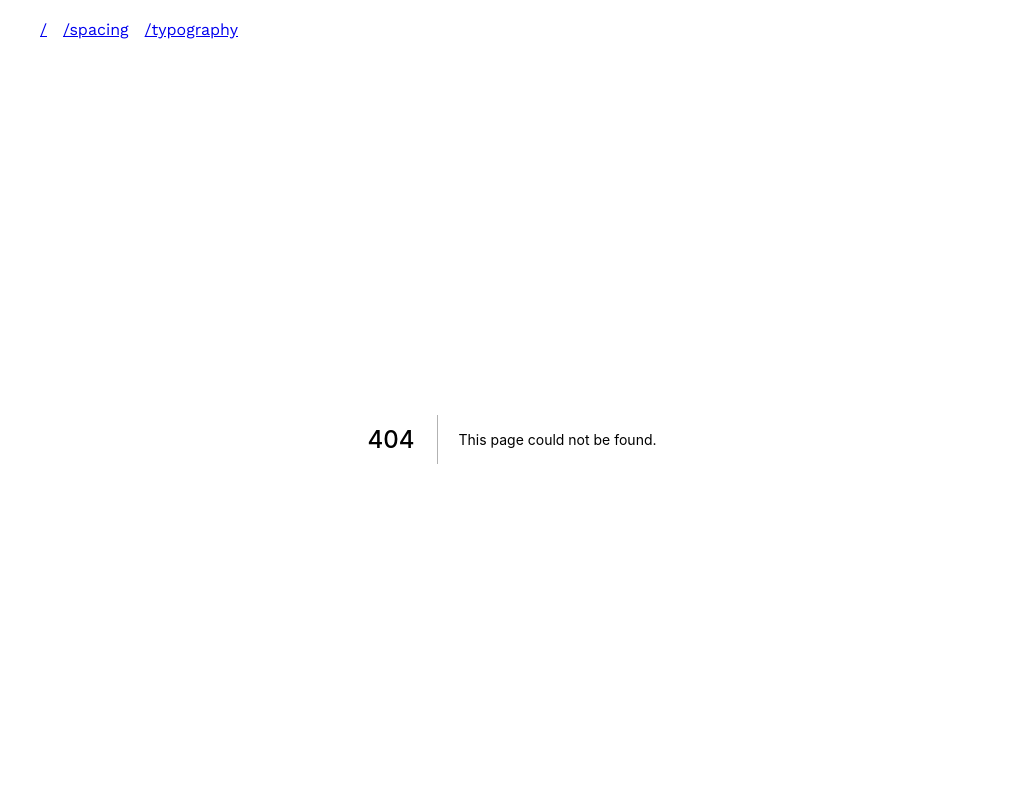
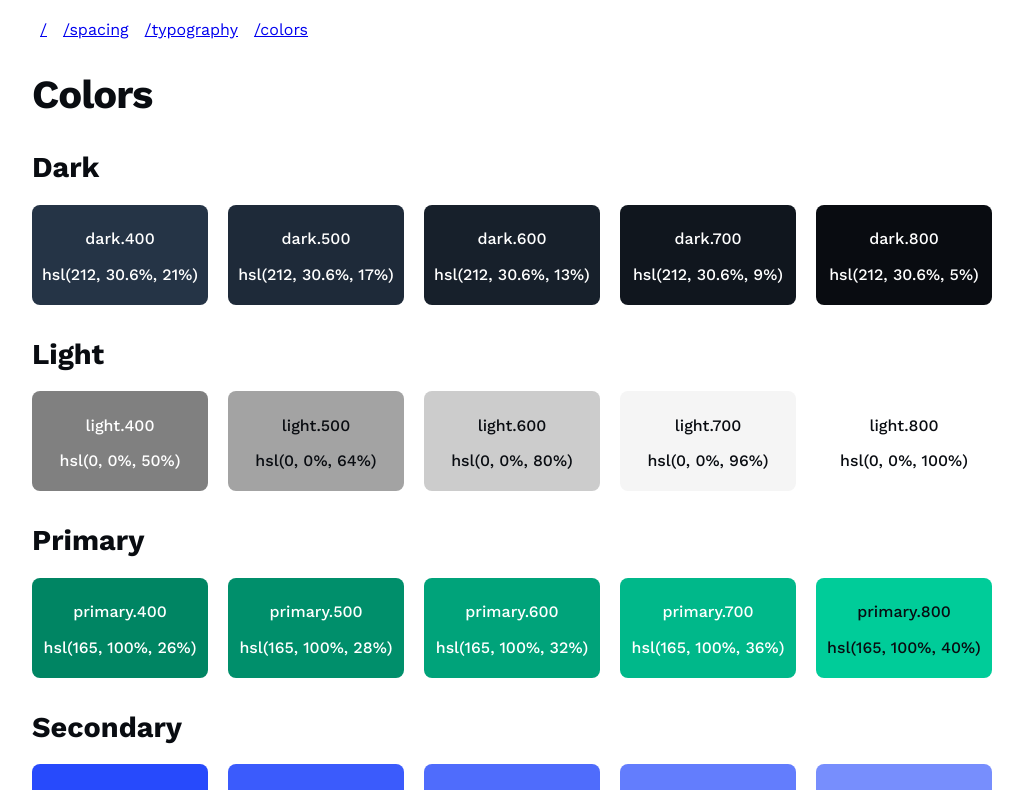
Before and after one commit to jackyef/flair, a Next.js app: page /colors in a window 1280 px wide. Before the commit this address had no page. Shown: the top 790 px of the page, without its empty margins (128-1151 px from the left). Built offline with nearby package versions, Linux system fonts and the light colour scheme.

Commit message:
feat: Add color palettes

```diff
--- a/src/components/GlobalStyles/GlobalStyles.tsx
+++ b/src/components/GlobalStyles/GlobalStyles.tsx
@@ -7,7 +7,7 @@ setup(createElement);
 
 export const GlobalStyles = createGlobalStyles`
   body {
-    background: ${colors.light[800]};
-    color: ${colors.dark[800]};
+    background: ${colors.light[800].color};
+    color: ${colors.dark[800].color};
   }
 `;
--- a/src/components/Layout/Layout.tsx
+++ b/src/components/Layout/Layout.tsx
@@ -26,6 +26,7 @@ export const Layout: React.FC = ({ children }) => {
           <NavItem><Link href="/" passHref><a>/</a></Link></NavItem>
           <NavItem><Link href="/spacing" passHref><a>/spacing</a></Link></NavItem>
           <NavItem><Link href="/typography" passHref><a>/typography</a></Link></NavItem>
+          <NavItem><Link href="/colors" passHref><a>/colors</a></Link></NavItem>
         </NavList>
       </nav>
       {children}
--- /dev/null
+++ b/src/pages/colors.tsx
@@ -0,0 +1,71 @@
+import { H2, H3, P } from '@/components/Typography/Typography';
+import { COLORS_VARIANTS, colors, ColorShadeValue } from '@/theme/colors';
+import { space } from '@/theme/space';
+import { css, styled } from 'goober';
+
+const capitalize = css`
+  text-transform: capitalize;
+`;
+
+const ColorSwatchContainer = styled('div')`
+  display: flex;
+  gap: ${space.lg};
+  flex-wrap: wrap;
+`;
+
+const ColorSquare = styled('div')<{ background: string; color: string }>`
+  width: 176px;
+  height: 100px;
+  border-radius: 8px;
+  padding: ${space['md']};
+  background: ${(props) => props.background};
+  color: ${(props) => props.color};
+  display: flex;
+  flex-direction: column;
+  align-items: center;
+  justify-content: center;
+
+  & > p {
+    font-weight: 500;
+  }
+`;
+
+export default function Colors() {
+  return (
+    <main>
+      <H2>Colors</H2>
+
+      {COLORS_VARIANTS.map((colorName) => {
+        return (
+          <>
+            <H3 key={colorName} className={capitalize}>
+              {colorName}
+            </H3>
+            <ColorSwatchContainer>
+              {((Object.keys(
+                colors[colorName],
+              ) as unknown) as ColorShadeValue).map((shadeStep) => {
+                const colorValue = colors[colorName][shadeStep].color;
+                const textColorValue =
+                  colors[colorName][shadeStep].contrastingColor;
+
+                return (
+                  <ColorSquare
+                    key={colorValue}
+                    background={colorValue}
+                    color={textColorValue}
+                  >
+                    <P>
+                      {colorName}.{shadeStep}
+                    </P>
+                    <P>{colorValue}</P>
+                  </ColorSquare>
+                );
+              })}
+            </ColorSwatchContainer>
+          </>
+        );
+      })}
+    </main>
+  );
+}
--- a/src/theme/colors.ts
+++ b/src/theme/colors.ts
@@ -1,16 +1,183 @@
-export const colors = {
+export const COLORS_VARIANTS = [
+  'dark',
+  'light',
+  'primary',
+  'secondary',
+  'tertiary',
+  'warning',
+  'error',
+] as const;
+
+export type ColorPair = {
+  color: string;
+  contrastingColor: string;
+};
+export type ColorVariant = typeof COLORS_VARIANTS[number];
+export type ColorShade = {
+  400: ColorPair;
+  500: ColorPair;
+  600: ColorPair;
+  700: ColorPair;
+  800: ColorPair;
+};
+export type ColorShadeValue = Array<keyof ColorShade>;
+
+const defaultForegroundColor = 'hsl(212, 30.6%, 5%)';
+const defaultBackgroundColor = 'hsl(0, 0%, 100%)';
+
+export const colors: Record<ColorVariant, ColorShade> = {
   dark: {
-    400: 'hsl(212, 30.6%, 21%)',
-    500: 'hsl(212, 30.6%, 17%)',
-    600: 'hsl(212, 30.6%, 13%)',
-    700: 'hsl(212, 30.6%, 9%)',
-    800: 'hsl(212, 30.6%, 5%)',
+    400: {
+      color: 'hsl(212, 30.6%, 21%)',
+      contrastingColor: defaultBackgroundColor,
+    },
+    500: {
+      color: 'hsl(212, 30.6%, 17%)',
+      contrastingColor: defaultBackgroundColor,
+    },
+    600: {
+      color: 'hsl(212, 30.6%, 13%)',
+      contrastingColor: defaultBackgroundColor,
+    },
+    700: {
+      color: 'hsl(212, 30.6%, 9%)',
+      contrastingColor: defaultBackgroundColor,
+    },
+    800: {
+      color: defaultForegroundColor,
+      contrastingColor: defaultBackgroundColor,
+    },
   },
   light: {
-    400: 'hsl(0, 0%, 50%)',
-    500: 'hsl(0, 0%, 64%)',
-    600: 'hsl(0, 0%, 80%)',
-    700: 'hsl(0, 0%, 96%)',
-    800: 'hsl(0, 0%, 100%)',
-  }
+    400: {
+      color: 'hsl(0, 0%, 50%)',
+      contrastingColor: defaultBackgroundColor,
+    },
+    500: {
+      color: 'hsl(0, 0%, 64%)',
+      contrastingColor: defaultForegroundColor,
+    },
+    600: {
+      color: 'hsl(0, 0%, 80%)',
+      contrastingColor: defaultForegroundColor,
+    },
+    700: {
+      color: 'hsl(0, 0%, 96%)',
+      contrastingColor: defaultForegroundColor,
+    },
+    800: {
+      color: defaultBackgroundColor,
+      contrastingColor: defaultForegroundColor,
+    },
+  },
+  primary: {
+    400: {
+      color: 'hsl(165, 100%, 26%)',
+      contrastingColor: defaultBackgroundColor,
+    },
+    500: {
+      color: 'hsl(165, 100%, 28%)',
+      contrastingColor: defaultBackgroundColor,
+    },
+    600: {
+      color: 'hsl(165, 100%, 32%)',
+      contrastingColor: defaultBackgroundColor,
+    },
+    700: {
+      color: 'hsl(165, 100%, 36%)',
+      contrastingColor: defaultBackgroundColor,
+    },
+    800: {
+      color: 'hsl(165, 100%, 40%)',
+      contrastingColor: defaultForegroundColor,
+    },
+  },
+  secondary: {
+    400: {
+      color: 'hsl(230, 97%, 57%)',
+      contrastingColor: defaultBackgroundColor,
+    },
+    500: {
+      color: 'hsl(230, 97%, 61%)',
+      contrastingColor: defaultBackgroundColor,
+    },
+    600: {
+      color: 'hsl(230, 97%, 65%)',
+      contrastingColor: defaultBackgroundColor,
+    },
+    700: {
+      color: 'hsl(230, 97%, 69%)',
+      contrastingColor: defaultBackgroundColor,
+    },
+    800: {
+      color: 'hsl(230, 97%, 73%)',
+      contrastingColor: defaultBackgroundColor,
+    },
+  },
+  tertiary: {
+    400: {
+      color: 'hsl(233, 22%, 10%)',
+      contrastingColor: defaultBackgroundColor,
+    },
+    500: {
+      color: 'hsl(233, 22%, 15%)',
+      contrastingColor: defaultBackgroundColor,
+    },
+    600: {
+      color: 'hsl(233, 22%, 20%)',
+      contrastingColor: defaultBackgroundColor,
+    },
+    700: {
+      color: 'hsl(233, 22%, 25%)',
+      contrastingColor: defaultBackgroundColor,
+    },
+    800: {
+      color: 'hsl(233, 22%, 30%)',
+      contrastingColor: defaultBackgroundColor,
+    },
+  },
+  warning: {
+    400: {
+      color: 'hsl(51, 100%, 60%)',
+      contrastingColor: defaultForegroundColor,
+    },
+    500: {
+      color: 'hsl(51, 100%, 65%)',
+      contrastingColor: defaultForegroundColor,
+    },
+    600: {
+      color: 'hsl(51, 100%, 70%)',
+      contrastingColor: defaultForegroundColor,
+    },
+    700: {
+      color: 'hsl(51, 100%, 75%)',
+      contrastingColor: defaultForegroundColor,
+    },
+    800: {
+      color: 'hsl(51, 100%, 80%)',
+      contrastingColor: defaultForegroundColor,
+    },
+  },
+  error: {
+    400: {
+      color: 'hsl(353, 86%, 37%)',
+      contrastingColor: defaultBackgroundColor,
+    },
+    500: {
+      color: 'hsl(353, 86%, 42%)',
+      contrastingColor: defaultBackgroundColor,
+    },
+    600: {
+      color: 'hsl(353, 86%, 47%)',
+      contrastingColor: defaultBackgroundColor,
+    },
+    700: {
+      color: 'hsl(353, 86%, 52%)',
+      contrastingColor: defaultBackgroundColor,
+    },
+    800: {
+      color: 'hsl(353, 86%, 57%)',
+      contrastingColor: defaultBackgroundColor,
+    },
+  },
 } as const;
```
Also changed, not shown: 1 other file (tests, documents, lock files or other folders).
